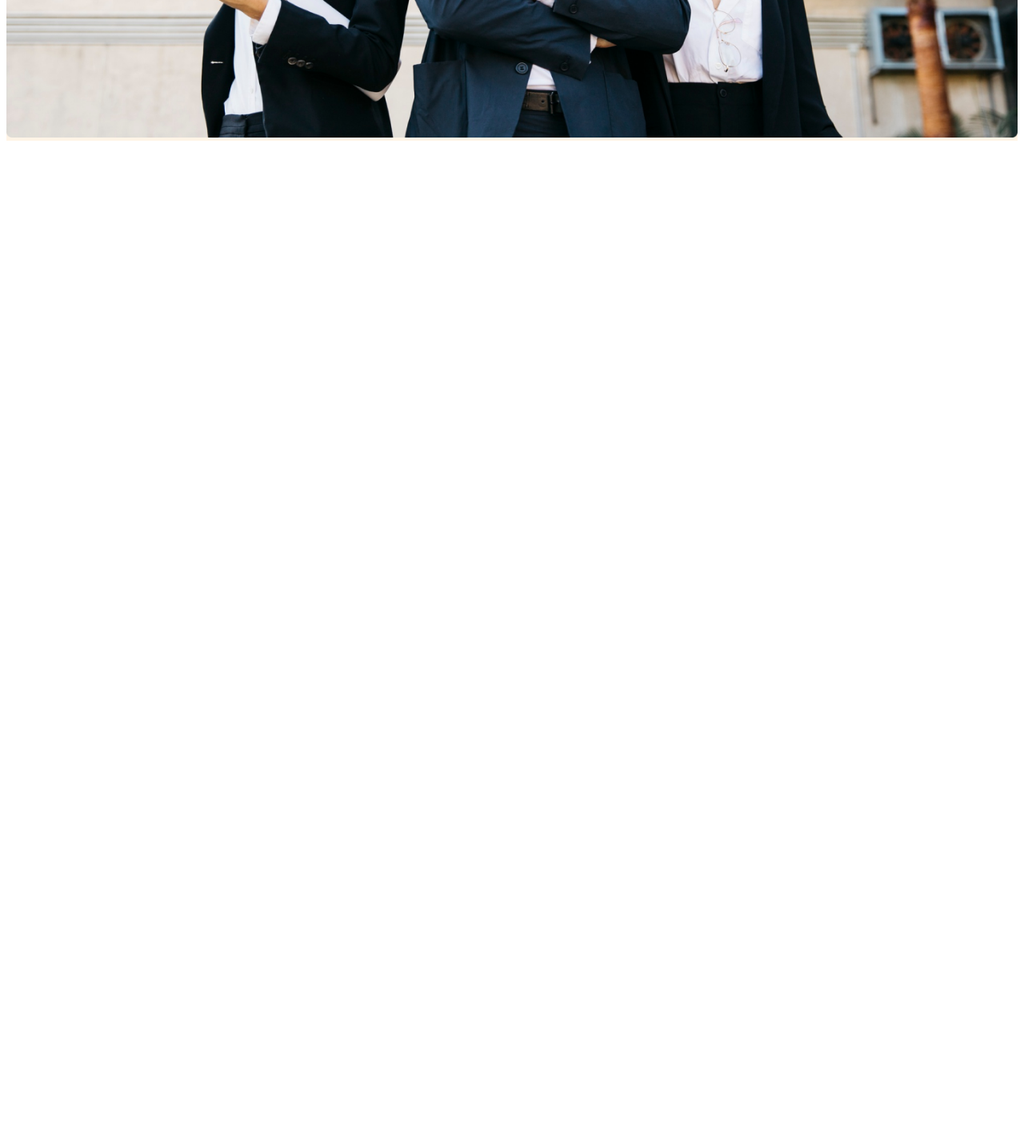
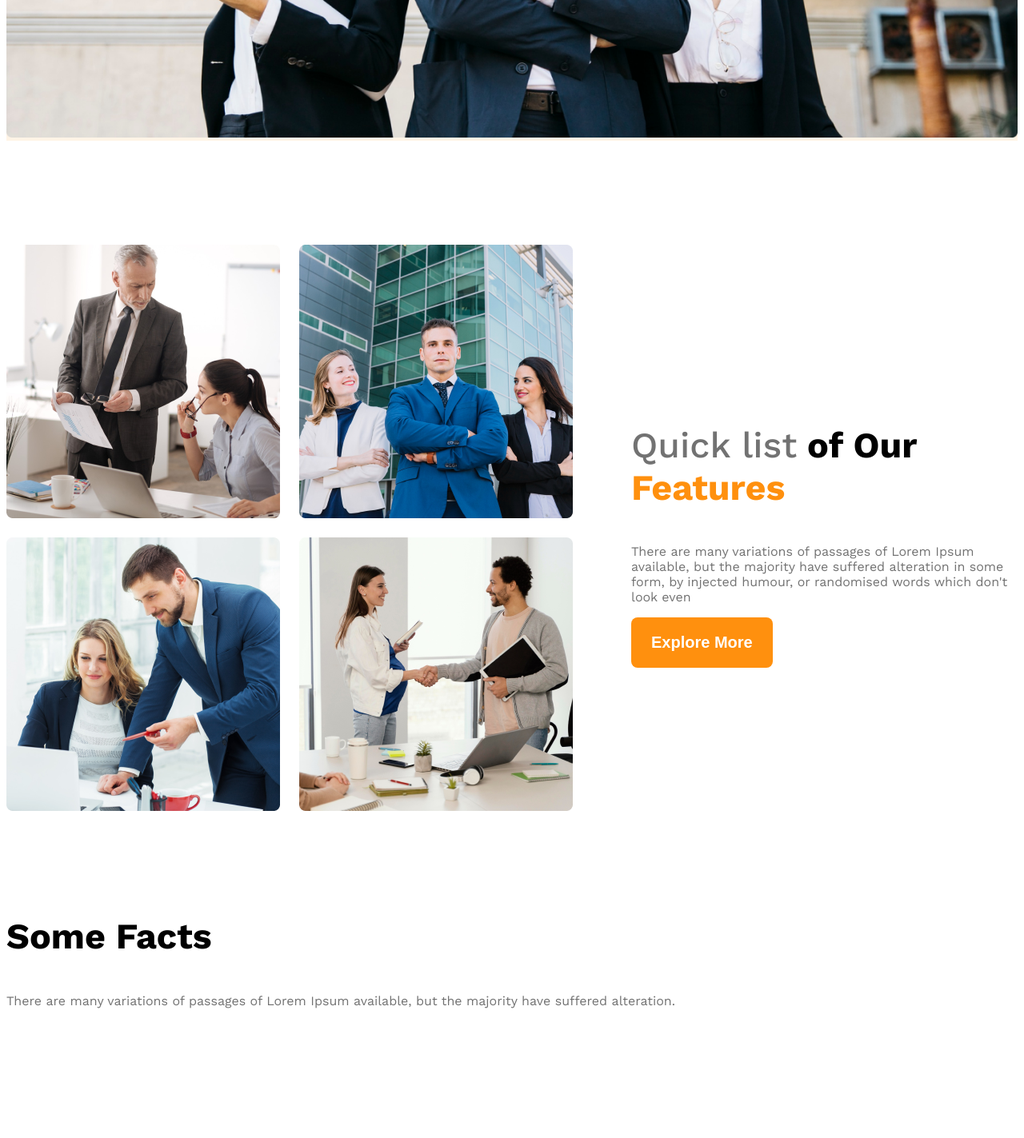
Before and after one commit to Himon64/G3-architects-website, a plain HTML site: page index.html in a window 1280 px wide. Shown: the part 1008-2431 px from the top of the page at 80% size. Before the commit the page ends 1192 px from the top, so only its background shows below. Drawn offline with nearby package versions, Linux system fonts and the light colour scheme.

Commit message:
made team responsive and add fact structure

```diff
--- a/index.html
+++ b/index.html
@@ -29,5 +29,57 @@
             <img class="banner-image" src="images/banner.png" alt="">
         </div>
     </header>
+    <main>
+        <!-- teams section start -->
+        <section class="teams display-flex">
+            <div class="team-image-container">
+                <img src="images/team1.png" alt="two architect discussing about design">
+                <img src="images/team2.png" alt="">
+                <img src="images/team3.png" alt="">
+                <img src="images/team4.png" alt="">
+            </div>
+            <div class="our-features">
+                <h3 class="section-title"><span id="quick-list" class="text-light-gray" >Quick list</span> <span>of Our</span> <span class="text-primary">Features</span></h3>
+                <p class="feature-description text-light-gray">There are many variations of passages of Lorem Ipsum available, but the majority have suffered alteration in some form, by injected humour, or randomised words which don't look even</p>
+                <button class="btn-primary">Explore More</button>
+            </div>
+        </section>
+        <!-- features will enjoy -->
+         <section>
+
+         </section>
+
+         <!-- some facts -->
+          <section class="some-facts">
+            <h3 class="section-title">Some Facts</h3>
+            <p class="text-light-gray">There are many variations of passages of Lorem Ipsum available, but the majority have suffered alteration.</p>
+            <div class="facts-container">
+                <!-- .fact*4>img.fact-icon+h4.fact-number+h5.fact-name -->
+                <div class="fact">
+                    <img src="" alt="" class="fact-icon">
+                    <h4 class="fact-number"></h4>
+                    <h5 class="fact-name"></h5>
+                </div>
+                <div class="fact">
+                    <img src="" alt="" class="fact-icon">
+                    <h4 class="fact-number"></h4>
+                    <h5 class="fact-name"></h5>
+                </div>
+                <div class="fact">
+                    <img src="" alt="" class="fact-icon">
+                    <h4 class="fact-number"></h4>
+                    <h5 class="fact-name"></h5>
+                </div>
+                <div class="fact">
+                    <img src="" alt="" class="fact-icon">
+                    <h4 class="fact-number"></h4>
+                    <h5 class="fact-name"></h5>
+                </div>
+            </div>
+          </section>
+    </main>
+    <footer>
+
+    </footer>
 </body>
 </html>
--- a/style.css
+++ b/style.css
@@ -11,6 +11,10 @@
 /* shared styles */
 .display-flex{
     display: flex;
+}
+
+.text-primary{
+    color: #FF900E;
 }
 
 /* dark 01 */
@@ -35,6 +39,19 @@
     border-radius: 8px;
     padding:20px 25px;
     border: none;
+}
+
+main{
+    max-width: 1440px;
+    margin: 0 auto;
+}
+
+main > section{
+    margin-top: 130px;
+}
+.section-title{
+    font-size: 2.8rem;
+    font-weight: 700;
 }
 
 /* header styles */
@@ -78,9 +95,47 @@
 .banner-image{
     width: 100%;
 }
+
+/* team and feature related styles */
+.teams{
+    align-items: center;
+}
+
+.team-image-container{
+    display: grid;
+    grid-template-columns: repeat(2,1fr);
+    gap: 24px;
+}
+
+.our-features{
+    margin-left: 73px;
+    max-width: 530px;
+}
+
+
+#quick-list{
+    font-weight: 500;
+}
+
 /* responsive media query */
 @media screen and (max-width:576px) {
-    .navbar,.nav-link{
+    .navbar,.nav-link,.teams{
         flex-direction: column;
     }
+    .team-image-container{
+        grid-template-columns: repeat(1,1fr);
+    }
+    .our-features{
+        margin-left: 20px;
+    }
 }
+
+/* medium size device */
+@media screen and (min-width:576px) and (max-width:992px) {
+    .teams{
+        flex-direction: column;
+    }
+    .our-features{
+        margin: 50px auto;
+    }
+}
```
